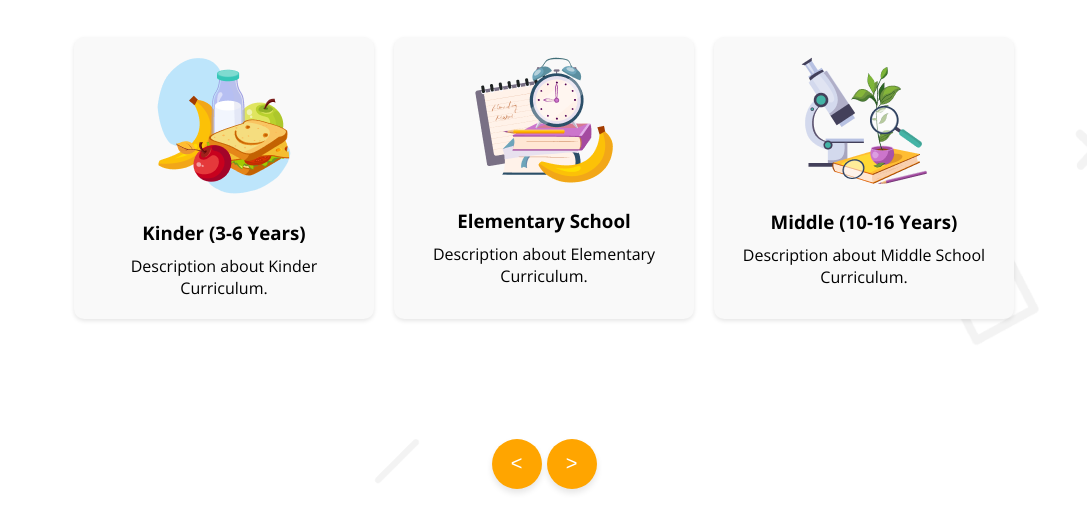
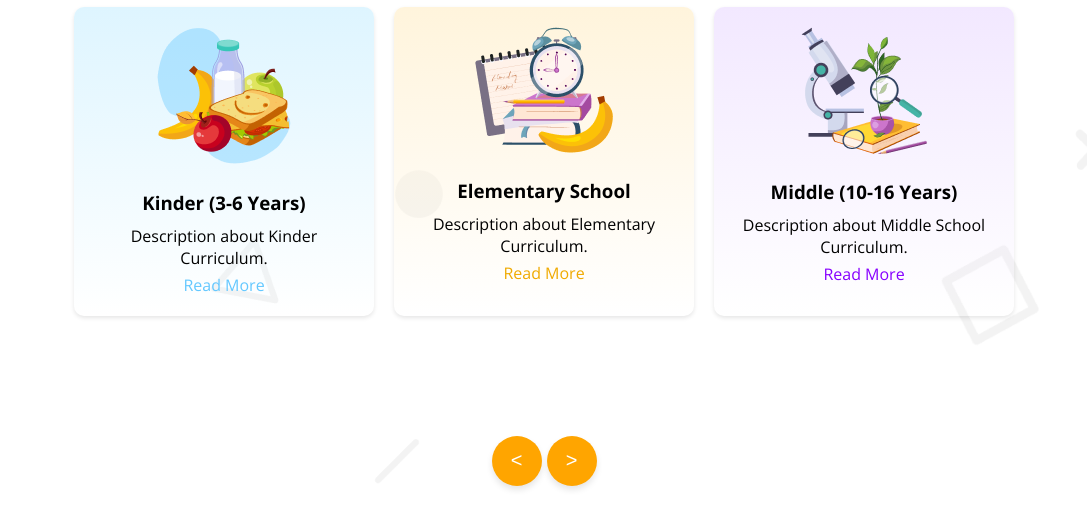
Before and after one commit to munyimJR/A2, a plain HTML site: page index.html in a window 1280 px wide. Shown: the part 691-1207 px from the top of the page, without its empty margins (96-1183 px from the left). Drawn offline with nearby package versions, Linux system fonts and the light colour scheme.

Commit message:
4th commit

```diff
--- a/index.html
+++ b/index.html
@@ -28,7 +28,8 @@
 
         <section class="hero-flex">
             <div class="hero-content">
-                <h1><span class="span1">Empowering</span> students from small age <span class="span2">towards vision</span></h1>
+                <h1><span class="span1">Empowering</span> students from small age <span class="span2">towards
+                        vision</span></h1>
                 <p>With courage, confidence, creativity, and compassion to make their unique contribution in a diverse
                     and
                     dynamic world.</p>
@@ -42,20 +43,23 @@
         <section class="Standard">
             <h2>Standard Curriculum</h2>
             <div class="curriculum">
-                <div class="card">
+                <div class="card card1">
                     <img src="./assets/kinder.png" alt="Kinder">
                     <h3>Kinder (3-6 Years)</h3>
                     <p>Description about Kinder Curriculum.</p>
+                    <a class="card-link link1" href="">Read More</a>
                 </div>
-                <div class="card">
+                <div class="card card2">
                     <img src="./assets/elementary.png" alt="Elementary">
                     <h3>Elementary School</h3>
                     <p>Description about Elementary Curriculum.</p>
+                    <a class="card-link link2" href="">Read More</a>
                 </div>
-                <div class="card">
+                <div class="card card3">
                     <img src="./assets/middle.png" alt="Middle">
                     <h3>Middle (10-16 Years)</h3>
                     <p>Description about Middle School Curriculum.</p>
+                    <a class="card-link link3" href="">Read More</a>
                 </div>
             </div>
         </section>
@@ -68,7 +72,6 @@
         <section class="stories">
             <h1 class="story-title">Our Stories</h1>
             <div class="stories-container">
-              <!-- Large Story Card -->
                 <div class="story-card large-card">
                     <div class="story-image">
                         <img src="./assets/story-1.png" alt="Story 1">
@@ -77,12 +80,12 @@
                         <span class="story-date">November 19, 2019</span>
                         <h2 class="story-title">A fun toddler coloring training on classroom</h2>
                         <p class="story-description">
-                    Beautiful branding for changes by Never Now in Australia. Changes is a platform for open discussion in an inclusive and collaborative environment, providing the...
+                            Beautiful branding for changes by Never Now in Australia. Changes is a platform for open
+                            discussion in an inclusive and collaborative environment, providing the...
                         </p>
                     </div>
                 </div>
 
-              <!-- Grid of Small Cards -->
                 <div class="small-cards-grid">
                     <div class="story-card">
                         <div class="story-image">
@@ -135,7 +138,8 @@
                     <span class="logo-text">Kids<br>Education</span>
                 </div>
                 <p class="footer-description">
-              Pizza ipsum dolor meat lovers buffalo. Deep dolor roll melted bacon Bianca pan bacon pineapple Aussie. Mayo rib sauce Hawaiian meatball.
+                    Pizza ipsum dolor meat lovers buffalo. Deep dolor roll melted bacon Bianca pan bacon pineapple
+                    Aussie. Mayo rib sauce Hawaiian meatball.
                 </p>
             </div>
 
--- a/styles.css
+++ b/styles.css
@@ -15,6 +15,10 @@ main {
     background: url('./assets/bg.png');
 
 }
+
+
+
+/* header */
 
 header {
     padding: 20px 10%;
@@ -38,16 +42,20 @@ header nav a {
     margin: 0 15px;
     font-weight: 500;
 }
-.sky-blue{
+
+.sky-blue {
     color: #01ACFD;
 }
-.orange{
+
+.orange {
     color: orange;
 }
-.akasi{
+
+.akasi {
     color: #05D4DF;
 }
-.beguni{
+
+.beguni {
     color: #5D58EF;
 }
 
@@ -68,6 +76,10 @@ header .contact:hover {
 }
 
 
+
+
+/* hero */
+
 .hero-flex {
     display: flex;
     justify-content: space-between;
@@ -78,14 +90,12 @@ header .contact:hover {
 
 .hero-content {
     text-align: left;
-    margin-top: 120;
-    margin-bottom: 120;
-
 }
 
-.span1{
+.span1 {
     color: orange;
 }
+
 .span2 {
     color: #01ACFD;
 }
@@ -108,11 +118,10 @@ header .contact:hover {
 .hero-image img {
     max-width: 100%;
     height: 0 auto;
-    /* z-index: 1; */
 }
 
 .hero-content .Enroll-btn {
-    background-color:black;
+    background-color: black;
     color: #fff;
     padding: 10px 20px;
     text-decoration: none;
@@ -123,6 +132,12 @@ header .contact:hover {
     background-color: #272525;
 }
 
+
+
+
+
+
+/* standard */
 .Standard {
     padding: 60px 10%;
     text-align: center;
@@ -130,7 +145,7 @@ header .contact:hover {
 
 .Standard h2 {
     font-size: 2rem;
-    margin-bottom: 40px;
+    margin-bottom: 10px;
 }
 
 .curriculum {
@@ -139,13 +154,47 @@ header .contact:hover {
     justify-content: center;
 }
 
+.card>p {
+    margin-bottom: 5px;
+}
+
 .curriculum .card {
-    background: #f9f9f9;
     padding: 20px;
     border-radius: 10px;
     text-align: center;
     width: 300px;
     box-shadow: 0 2px 4px rgba(0, 0, 0, 0.1);
+}
+
+.card1 {
+    background: linear-gradient(to bottom, rgba(222, 245, 255, 1), rgba(222, 245, 1, 0));
+}
+
+.card2 {
+    background: linear-gradient(to bottom, rgba(255, 244, 220, 1), rgba(222, 245, 1, 0));
+}
+
+.card3 {
+    background: linear-gradient(to bottom, rgba(242, 232, 255, 1), rgba(222, 245, 1, 0));
+}
+
+.card-link {
+    text-decoration: none;
+    /* margin-top:99%; */
+    /* align-items:flex-end; */
+    margin-bottom: 5px;
+}
+
+.link1 {
+    color: #64C8FF;
+}
+
+.link2 {
+    color: #F0AA00;
+}
+
+.link3 {
+    color: #8700FF;
 }
 
 .curriculum .card img {
@@ -157,12 +206,15 @@ header .contact:hover {
     margin-bottom: 10px;
 }
 
+
+
+
+
 /* tir-btn took help of google*/
 .tir-btn {
     display: flex;
     justify-content: center;
     align-items: center;
-    /* padding: 20px 30px; */
     gap: 5px;
     padding: 60px 10%;
 }
@@ -201,6 +253,7 @@ header .contact:hover {
     padding: 50px 20px;
     background: linear-gradient(to top, rgba(254, 163, 1, 0.3), rgba(254, 163, 1, 0));
     color: white;
+
 }
 
 .story-title {
```
Lines whose indentation alone changed are shown as unchanged.
